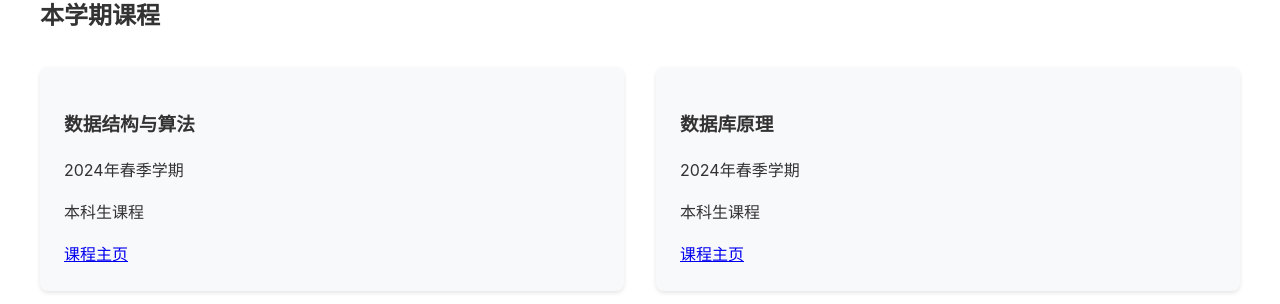
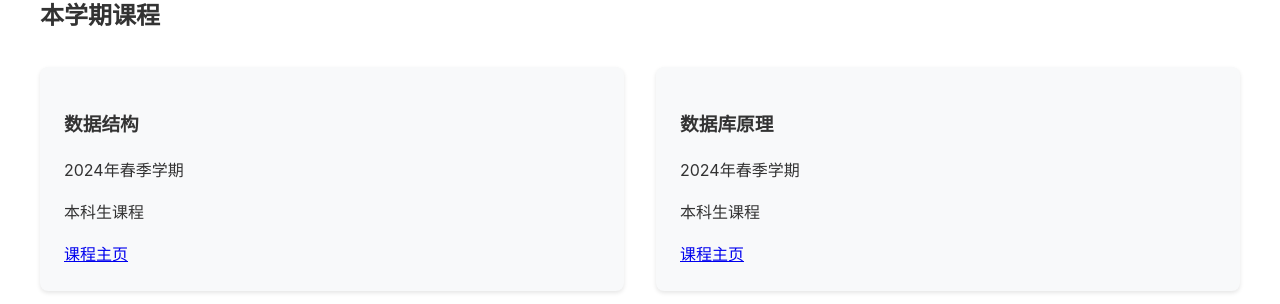
Before and after one commit to kejiwei/kejiwei.github.io, a Jekyll site: the page teaching/index.html, which Jekyll copies as it is, in a window 1280 px wide. Shown: the part 187-491 px from the top of the page. Built offline with Jekyll 4.4.1, drawn with Linux system fonts in a browser that asks for light colours.

Commit message:
Update index.html

```diff
--- a/teaching/index.html
+++ b/teaching/index.html
@@ -21,10 +21,10 @@
             <h2>本学期课程</h2>
             <div class="course-list">
                 <div class="course-item">
-                    <h3>数据结构与算法</h3>
+                    <h3>数据结构</h3>
                     <p>2024年春季学期</p>
                     <p>本科生课程</p>
-                    <a href="/teaching/courses/dsa" class="course-link">课程主页</a>
+                    <a href="/teaching/courses/data_structure" class="course-link">课程主页</a>
                 </div>
 
                 <div class="course-item">
@@ -43,7 +43,7 @@
                     <h3>离散数学</h3>
                     <p>2023年秋季学期</p>
                     <p>本科生课程</p>
-                    <a href="/teaching/courses/networks" class="course-link">课程主页</a>
+                    <a href="/teaching/courses/dismath" class="course-link">课程主页</a>
                 </div>
             </div>
         </section>
```
